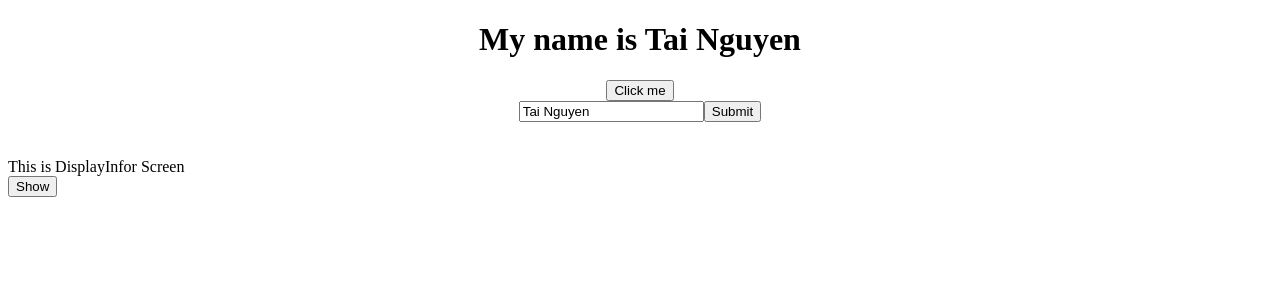
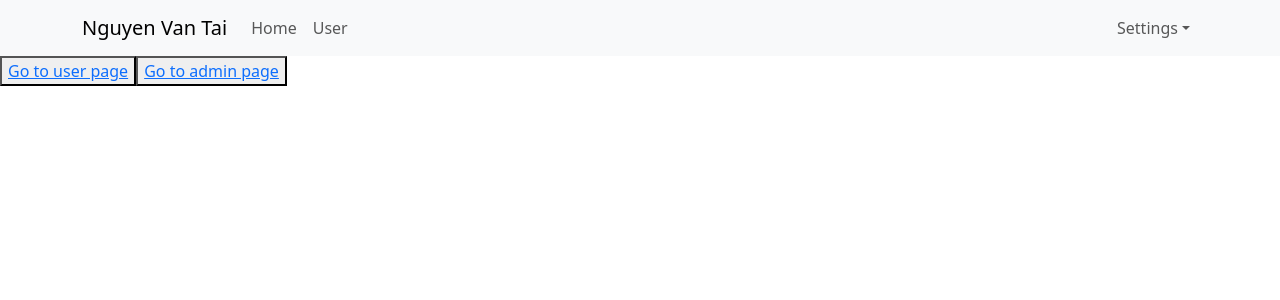
Before and after one commit to tobinguyenx/HideListUser, a React (Create React App) app: page / in a window 1280 px wide. Shown: the top 300 px of the page. Built offline with nearby package versions, Linux system fonts and the light colour scheme.

Commit message:
update link to user and admin

```diff
--- a/package.json
+++ b/package.json
@@ -7,8 +7,11 @@
     "@testing-library/jest-dom": "^6.9.1",
     "@testing-library/react": "^16.3.2",
     "@testing-library/user-event": "^13.5.0",
+    "bootstrap": "^5.3.8",
     "react": "^19.2.5",
+    "react-bootstrap": "^2.10.10",
     "react-dom": "^19.2.5",
+    "react-router-dom": "^7.14.1",
     "react-scripts": "5.0.1",
     "web-vitals": "^2.1.4"
   },
@@ -35,5 +38,8 @@
       "last 1 firefox version",
       "last 1 safari version"
     ]
+  },
+  "devDependencies": {
+    "tailwindcss": "^3.4.19"
   }
 }
--- a/src/App.css
+++ b/src/App.css
@@ -1,4 +1,4 @@
-.App {
+/* .App {
   text-align: center;
 }
 
@@ -42,4 +42,4 @@
 }
 .red {
   color: red;
-}
+} */
--- a/src/App.js
+++ b/src/App.js
@@ -1,15 +1,22 @@
-import "./App.css";
 import React from "react";
-import MyComponent from "./components/MyComponent";
+import Header from "./components/Header/Header";
+import { Outlet, Link } from "react-router-dom";
 
-class App extends React.Component {
-  render() {
-    return (
+const App = () => {
+  return (
+    <div className="app-container">
+      <div className="header-container"></div>
+      <Header />
       <div>
-        <MyComponent></MyComponent>
+        <button>
+          <Link to="/users"> Go to user page</Link>
+        </button>
+        <button>
+          <Link to="/admins"> Go to admin page</Link>
+        </button>
       </div>
-    );
-  }
-}
+    </div>
+  );
+};
 
 export default App;
--- /dev/null
+++ b/src/components/Admin/Admin.js
@@ -0,0 +1,7 @@
+import React from "react";
+
+const Admin = () => {
+  return <div>Hello Adminjs</div>;
+};
+
+export default Admin;
--- /dev/null
+++ b/src/components/Header/Header.js
@@ -0,0 +1,45 @@
+import Container from "react-bootstrap/Container";
+import Nav from "react-bootstrap/Nav";
+import Navbar from "react-bootstrap/Navbar";
+import NavDropdown from "react-bootstrap/NavDropdown";
+import { Link } from "react-router-dom";
+
+const Header = () => {
+  return (
+    <Navbar expand="lg" className="bg-body-tertiary">
+      <Container>
+        <Navbar.Brand href="#home">Nguyen Van Tai</Navbar.Brand>
+        <Navbar.Toggle aria-controls="basic-navbar-nav" />
+        <Navbar.Collapse id="basic-navbar-nav">
+          <Nav className="me-auto">
+            <Link className="nav-link" to="/">
+              Home
+            </Link>
+            <Link className="nav-link" to="/users">
+              User
+            </Link>
+            <Link className="nav-link" to="/admins"></Link>
+            {/* <Nav.Link href="/">Home</Nav.Link>
+            <Nav.Link href="/users">User</Nav.Link>
+            <Nav.Link href="/admins">Admin</Nav.Link> */}
+          </Nav>
+          <Nav>
+            <NavDropdown title="Settings" id="basic-nav-dropdown">
+              <NavDropdown.Item href="#action/3.1">Action</NavDropdown.Item>
+              <NavDropdown.Item href="#action/3.2">
+                Another action
+              </NavDropdown.Item>
+              <NavDropdown.Item href="#action/3.3">Something</NavDropdown.Item>
+              <NavDropdown.Divider />
+              <NavDropdown.Item href="#action/3.4">
+                Separated link
+              </NavDropdown.Item>
+            </NavDropdown>
+          </Nav>
+        </Navbar.Collapse>
+      </Container>
+    </Navbar>
+  );
+};
+
+export default Header;
--- /dev/null
+++ b/src/components/User/User.js
@@ -0,0 +1,7 @@
+import React from "react";
+
+const User = () => {
+  return <div>Hello Userjs</div>;
+};
+
+export default User;
--- a/src/index.css
+++ /dev/null
@@ -1,2 +0,0 @@
-.body {
-}
--- a/src/index.js
+++ b/src/index.js
@@ -1,14 +1,25 @@
-import React from 'react';
-import ReactDOM from 'react-dom/client';
-import './index.css';
-import App from './App';
-import reportWebVitals from './reportWebVitals';
+import React from "react";
+import ReactDOM from "react-dom/client";
+import App from "./App";
+import reportWebVitals from "./reportWebVitals";
+import "bootstrap/dist/css/bootstrap.min.css";
+import { BrowserRouter, Routes, Route } from "react-router-dom";
+import User from "./components/User/User";
+import Admin from "./components/Admin/Admin";
 
-const root = ReactDOM.createRoot(document.getElementById('root'));
+const root = ReactDOM.createRoot(document.getElementById("root"));
 root.render(
-  <React.StrictMode>
-    <App />
-  </React.StrictMode>
+  // <React.StrictMode>
+  <BrowserRouter>
+    {/* <App /> */}
+    <Routes>
+      <Route path="/" element={<App />} />
+      <Route path="users" element={<User />} />
+      <Route path="admins" element={<Admin />} />
+    </Routes>
+  </BrowserRouter>
+
+  // </React.StrictMode>
 );
 
 // If you want to start measuring performance in your app, pass a function
--- /dev/null
+++ b/tailwind.config.js
@@ -0,0 +1,8 @@
+/** @type {import('tailwindcss').Config} */
+module.exports = {
+  content: [],
+  theme: {
+    extend: {},
+  },
+  plugins: [],
+}
```
Also changed, not shown: 1 other file (tests, documents, lock files or other folders).
